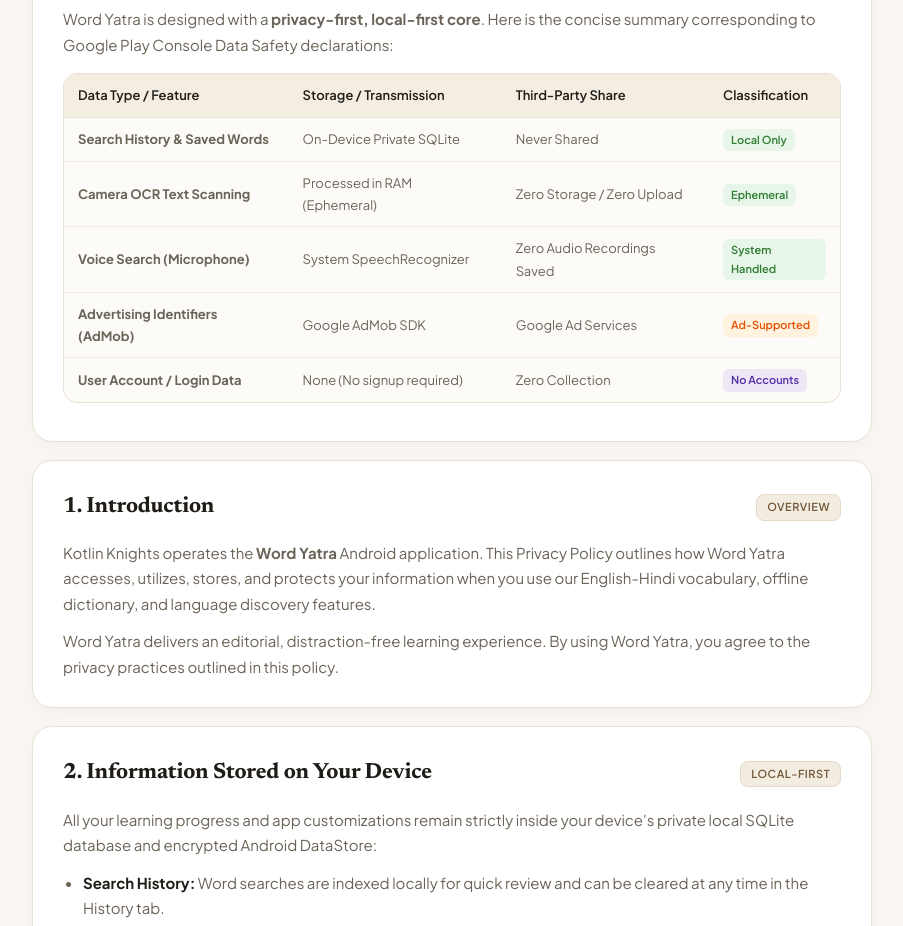
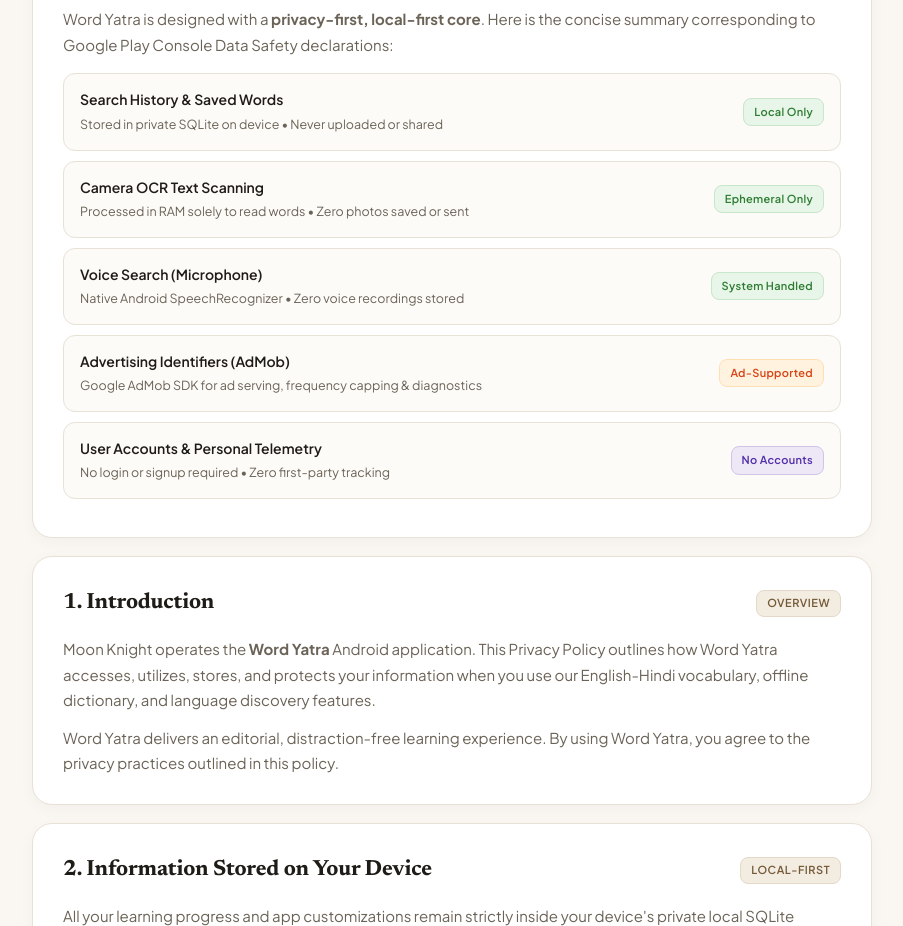
Before and after one commit to wordyatraconsole/WordYatra-Privacy, a plain HTML site: page index.html in a window 1280 px wide. Shown: the part 443-1369 px from the top of the page, without its empty margins (188-1091 px from the left). Drawn offline with Linux system fonts and the light colour scheme.

Commit message:
Update index.html

```diff
--- a/index.html
+++ b/index.html
@@ -48,7 +48,7 @@
             padding: 40px 0 60px;
         }
 
-        /* Editorial Header */
+        /* Clean Editorial Header (No background watermark) */
         .hero {
             background: linear-gradient(135deg, #2B2620 0%, #1A1714 100%);
             color: #FAF7F2;
@@ -57,20 +57,6 @@
             margin-bottom: 28px;
             box-shadow: 0 10px 30px rgba(26, 23, 20, 0.08);
             border: 1px solid #3D362F;
-            position: relative;
-            overflow: hidden;
-        }
-
-        .hero::after {
-            content: "शब्द यात्रा";
-            position: absolute;
-            right: 20px;
-            bottom: -15px;
-            font-size: 90px;
-            font-family: var(--font-serif);
-            color: rgba(255, 255, 255, 0.03);
-            pointer-events: none;
-            font-weight: 700;
         }
 
         .brand-badge {
@@ -187,51 +173,61 @@
             color: var(--text-main);
         }
 
-        /* Data Safety Summary Table */
-        .summary-box {
-            background: #FDFBF7;
-            border: 1px solid var(--border-subtle);
-            border-radius: 14px;
-            overflow: hidden;
+        /* Responsive Data Safety Cards (Fixed for Mobile & Desktop) */
+        .safety-grid {
+            display: flex;
+            flex-direction: column;
+            gap: 10px;
             margin: 16px 0 10px;
         }
 
-        .summary-table {
-            width: 100%;
-            border-collapse: collapse;
-            font-size: 13px;
+        .safety-row {
+            display: flex;
+            align-items: center;
+            justify-content: space-between;
+            background: #FDFBF8;
+            border: 1px solid var(--border-subtle);
+            border-radius: 12px;
+            padding: 14px 16px;
+            gap: 12px;
+            transition: background 0.15s;
         }
 
-        .summary-table th {
-            background: #F4EDE2;
-            text-align: left;
-            padding: 10px 14px;
-            color: var(--text-main);
-            font-weight: 600;
-            border-bottom: 1px solid var(--border-subtle);
+        .safety-row:hover {
+            background: #F8F3EA;
         }
 
-        .summary-table td {
-            padding: 10px 14px;
-            border-bottom: 1px solid var(--border-light);
-            color: var(--text-muted);
+        .safety-info {
+            display: flex;
+            flex-direction: column;
+            gap: 2px;
         }
 
-        .summary-table tr:last-child td {
-            border-bottom: none;
+        .safety-title {
+            font-weight: 600;
+            color: var(--text-main);
+            font-size: 14px;
+        }
+
+        .safety-desc {
+            font-size: 12.5px;
+            color: var(--text-muted);
         }
 
         .status-badge {
             display: inline-block;
-            padding: 2px 8px;
-            border-radius: 6px;
+            padding: 4px 10px;
+            border-radius: 8px;
             font-size: 11px;
             font-weight: 600;
+            letter-spacing: 0.3px;
+            white-space: nowrap;
+            text-align: center;
         }
 
-        .status-local { background: #E8F5E9; color: #2E7D32; }
-        .status-admob { background: #FFF3E0; color: #E65100; }
-        .status-zero { background: #EDE7F6; color: #512DA8; }
+        .status-local { background: #E8F5E9; color: #2E7D32; border: 1px solid #C8E6C9; }
+        .status-admob { background: #FFF3E0; color: #D84315; border: 1px solid #FFE0B2; }
+        .status-zero { background: #EDE7F6; color: #512DA8; border: 1px solid #D1C4E9; }
 
         a {
             color: var(--accent-warm);
@@ -268,11 +264,11 @@
             }
 
             h1 {
-                font-size: 30px;
+                font-size: 28px;
             }
 
             .card {
-                padding: 22px 20px;
+                padding: 22px 18px;
                 border-radius: 16px;
             }
 
@@ -280,6 +276,17 @@
                 flex-direction: column;
                 align-items: flex-start;
                 gap: 8px;
+            }
+
+            .safety-row {
+                flex-direction: column;
+                align-items: flex-start;
+                gap: 8px;
+                padding: 12px 14px;
+            }
+
+            .status-badge {
+                align-self: flex-start;
             }
         }
     </style>
@@ -296,13 +303,13 @@
                 Comprehensive data safety, on-device AI privacy disclosures, and user rights for the Word Yatra Android application.
             </p>
             <div class="meta-strip">
-                <span><strong>Developer:</strong> Kotlin Knights</span>
+                <span><strong>Developer:</strong> Moon Knight</span>
                 <span><strong>Platform:</strong> Android</span>
                 <span><strong>Effective Date:</strong> September 2026</span>
             </div>
         </header>
 
-        <!-- Quick Summary Card for Google Play Reviewers -->
+        <!-- Quick Summary Card for Google Play Reviewers (Responsive Tiles) -->
         <section class="card">
             <div class="card-header">
                 <h2>Google Play Data Safety at a Glance</h2>
@@ -310,49 +317,46 @@
             </div>
             <p>Word Yatra is designed with a <strong>privacy-first, local-first core</strong>. Here is the concise summary corresponding to Google Play Console Data Safety declarations:</p>
 
-            <div class="summary-box">
-                <table class="summary-table">
-                    <thead>
-                        <tr>
-                            <th>Data Type / Feature</th>
-                            <th>Storage / Transmission</th>
-                            <th>Third-Party Share</th>
-                            <th>Classification</th>
-                        </tr>
-                    </thead>
-                    <tbody>
-                        <tr>
-                            <td><strong>Search History & Saved Words</strong></td>
-                            <td>On-Device Private SQLite</td>
-                            <td>Never Shared</td>
-                            <td><span class="status-badge status-local">Local Only</span></td>
-                        </tr>
-                        <tr>
-                            <td><strong>Camera OCR Text Scanning</strong></td>
-                            <td>Processed in RAM (Ephemeral)</td>
-                            <td>Zero Storage / Zero Upload</td>
-                            <td><span class="status-badge status-local">Ephemeral</span></td>
-                        </tr>
-                        <tr>
-                            <td><strong>Voice Search (Microphone)</strong></td>
-                            <td>System SpeechRecognizer</td>
-                            <td>Zero Audio Recordings Saved</td>
-                            <td><span class="status-badge status-local">System Handled</span></td>
-                        </tr>
-                        <tr>
-                            <td><strong>Advertising Identifiers (AdMob)</strong></td>
-                            <td>Google AdMob SDK</td>
-                            <td>Google Ad Services</td>
-                            <td><span class="status-badge status-admob">Ad-Supported</span></td>
-                        </tr>
-                        <tr>
-                            <td><strong>User Account / Login Data</strong></td>
-                            <td>None (No signup required)</td>
-                            <td>Zero Collection</td>
-                            <td><span class="status-badge status-zero">No Accounts</span></td>
-                        </tr>
-                    </tbody>
-                </table>
+            <div class="safety-grid">
+                <div class="safety-row">
+                    <div class="safety-info">
+                        <span class="safety-title">Search History & Saved Words</span>
+                        <span class="safety-desc">Stored in private SQLite on device • Never uploaded or shared</span>
+                    </div>
+                    <span class="status-badge status-local">Local Only</span>
+                </div>
+
+                <div class="safety-row">
+                    <div class="safety-info">
+                        <span class="safety-title">Camera OCR Text Scanning</span>
+                        <span class="safety-desc">Processed in RAM solely to read words • Zero photos saved or sent</span>
+                    </div>
+                    <span class="status-badge status-local">Ephemeral Only</span>
+                </div>
+
+                <div class="safety-row">
+                    <div class="safety-info">
+                        <span class="safety-title">Voice Search (Microphone)</span>
+                        <span class="safety-desc">Native Android SpeechRecognizer • Zero voice recordings stored</span>
+                    </div>
+                    <span class="status-badge status-local">System Handled</span>
+                </div>
+
+                <div class="safety-row">
+                    <div class="safety-info">
+                        <span class="safety-title">Advertising Identifiers (AdMob)</span>
+                        <span class="safety-desc">Google AdMob SDK for ad serving, frequency capping & diagnostics</span>
+                    </div>
+                    <span class="status-badge status-admob">Ad-Supported</span>
+                </div>
+
+                <div class="safety-row">
+                    <div class="safety-info">
+                        <span class="safety-title">User Accounts & Personal Telemetry</span>
+                        <span class="safety-desc">No login or signup required • Zero first-party tracking</span>
+                    </div>
+                    <span class="status-badge status-zero">No Accounts</span>
+                </div>
             </div>
         </section>
 
@@ -363,7 +367,7 @@
                 <span class="tag">Overview</span>
             </div>
             <p>
-                Kotlin Knights operates the <strong>Word Yatra</strong> Android application. This Privacy Policy outlines how Word Yatra accesses, utilizes, stores, and protects your information when you use our English-Hindi vocabulary, offline dictionary, and language discovery features.
+                Moon Knight operates the <strong>Word Yatra</strong> Android application. This Privacy Policy outlines how Word Yatra accesses, utilizes, stores, and protects your information when you use our English-Hindi vocabulary, offline dictionary, and language discovery features.
             </p>
             <p>
                 Word Yatra delivers an editorial, distraction-free learning experience. By using Word Yatra, you agree to the privacy practices outlined in this policy.
@@ -536,17 +540,16 @@
                 For questions, feedback, or inquiries regarding Word Yatra's privacy practices, contact the maintainers:
             </p>
             <ul>
-                <li><strong>Developer:</strong> Kotlin Knights</li>
+                <li><strong>Developer:</strong> Moon Knight</li>
                 <li><strong>Application:</strong> Word Yatra</li>
                 <li><strong>Privacy Email:</strong> <a href="mailto:wordyatra.support@gmail.com">wordyatra.support@gmail.com</a></li>
                 <li><strong>Issue Tracker:</strong> <a href="https://github.com/wordyatraconsole/WordYatra-Privacy/issues" target="_blank" rel="noopener">GitHub Privacy Issues</a></li>
-                <li><strong>Official Hosting URL:</strong> <a href="https://wordyatraconsole.github.io/WordYatra-Privacy/">https://wordyatraconsole.github.io/WordYatra-Privacy/</a></li>
             </ul>
         </section>
 
         <!-- Footer -->
         <footer class="footer">
-            <p>© 2026 Kotlin Knights. All rights reserved. Word Yatra™.</p>
+            <p>© 2026 Moon Knight. All rights reserved. Word Yatra™.</p>
             <p style="margin-top: 4px; font-size: 12px; opacity: 0.8;">Lexical data licensed under CC BY-SA 3.0 & GFDL.</p>
         </footer>
 
```
